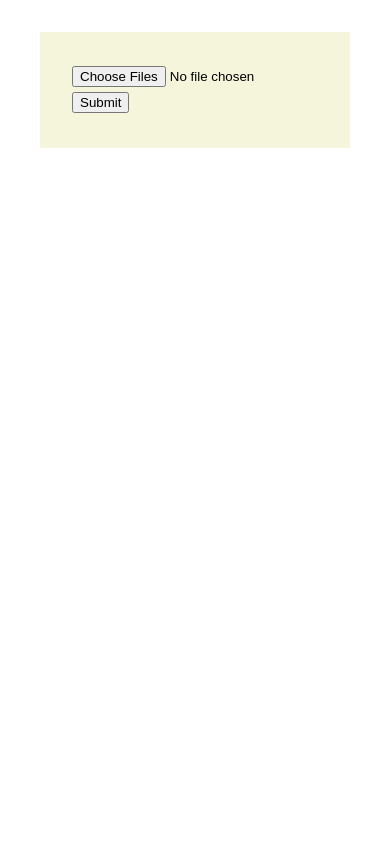
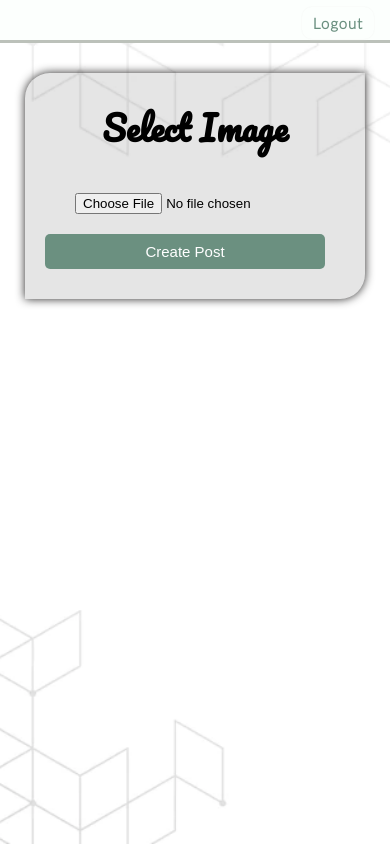
Before and after one commit to MonB003/2800-202210-BBY22, a website: page app/newPostPhoto.html in a window 390 px wide. Drawn offline with Linux system fonts and the light colour scheme.

Commit message:
add css and media queries to newPostPhoto page

```diff
--- a/app/newPostPhoto.html
+++ b/app/newPostPhoto.html
@@ -1,65 +1,49 @@
 <!DOCTYPE html>
 <html lang="en">
+
   <head>
-    <title>Upload Images Example</title>
-    <meta charset="utf-8"/>
-    <style media="screen">
-      @import url(https://fonts.googleapis.com/css?family=Hind);
+    <title>Post New Item</title>
+    <meta charset="UTF-8">
+    <meta http-equiv="X-UA-Compatible" content="IE=edge">
+    <meta name="viewport" content="width=device-width, initial-scale=1.0">
+    <link href="/imgs/OTH-favicon.ico" rel="icon" type="image/x-icon" />
 
-      body {
-        font-family: 'Hind', sans-serif;
-        font-size: 12pt;
-      }
-      form {
-        margin: 2em;
-        padding: 2em;
-        background-color: beige;
-      }
-    </style>
-    <link href="/img/favicon.ico" rel="icon" type="image/x-icon" />
+    <!-- Styles Page for New Post -->
+    <link rel="stylesheet" href="/css/newPostPhoto.css">
   </head>
+
   <body>
-    <div id="container">
-      <form id="upload-images-form">
-        <input id="image-upload" type="file" value="Upload Image" accept="image/png, image/gif, image/jpeg" multiple="multiple"/>
-        <input id="submit" type="submit" value="Submit"/>
-      </form>
+    <!-- Header -->
+    <header id="header">
+      <!-- Navbar -->
+      <nav id="navbar">
+        <div class="headerContainer">
+          <div id="navLogout">
+            <form action="/logout" method="get" id="logoutForm">
+              <input type="submit" id="logout" class="nav-button" value="Logout" />
+            </form>
+          </div>
+        </div>
+      </nav>
+    </header>
+
+    <div id="content">
+      <div id="newPostHeading">
+        <h1 id="postTitle">Select Image</h1>
+        <br>
+      </div>
+      <div id="container">
+        <form id="upload-images-form">
+          <input id="image-upload" type="file" value="Upload Image" accept="image/png, image/gif, image/jpeg"/>
+          <input id="submit" type="submit" value="Create Post"/>
+        </form>
+        <br>
+      </div>
     </div>
-    <script>
-        const upLoadForm = document.getElementById("upload-images-form");
-        upLoadForm.addEventListener("submit", uploadImages);
 
-        function uploadImages(e) {
-            e.preventDefault();
+    <!-- JavaScript -->
+    <script src="/js/newPostPhoto.js"></script>
 
-            const imageUpload = document.querySelector('#image-upload');
-            const formData = new FormData();
+  </body>
 
-            for(let i =0; i < imageUpload.files.length; i++) {
-                // put the images from the input into the form data
-                formData.append("files", imageUpload.files[i]);
-            }
-
-            const options = {
-                method: 'POST',
-                body: formData,
-                // don't put a header in, the browser will do that for us
-//                headers: {
-//                  "Content-Type": "multipart/form-data"
-//                }
-            };
-            //delete options.headers['Content-Type'];
-
-            // now use fetch
-            fetch("/upload-images2", options
-            ).then(function(res) {
-              console.log(res);
-              window.location.replace("/main")
-            }).catch(function(err) {("Error:", err)}
-            );
-        }
-
-
-    </script>
-  </body>
 </html>
--- /dev/null
+++ b/public/css/newPostPhoto.css
@@ -0,0 +1,159 @@
+@import url('https://fonts.googleapis.com/css2?family=Architects+Daughter&family=Balsamiq+Sans:ital@1&family=Lato:wght@300&family=Nunito:wght@700&family=Orbitron:wght@500&family=Pacifico&family=Raleway:ital@1&family=Shadows+Into+Light&display=swap');
+
+* {
+  margin: 0;
+  padding: 0;
+}
+
+.headerContainer {
+  display: grid;
+  grid-template-columns: 100%;
+  font-family: 'Nanum Gothic', sans-serif;
+  font-weight: bold;
+  border-bottom-style: solid;
+  border-color: #BCC1BA;
+  height: 42px;
+  background-color: #FCFFFD;
+  color: rgb(77, 82, 86);
+  display: flex;
+  align-items: center;
+  justify-content: center;
+}
+
+#navLogout {
+  position: fixed;
+  right: 0;
+  width: 8em;
+  margin-top: 0.8em;
+  margin-right: -2.5em;
+}
+
+#logout {
+  border: none;
+  outline: none;
+  background-color: transparent;
+  padding: 5pt;
+  padding-left: 8pt;
+  padding-right: 8pt;
+  font-family: 'Lato', sans-serif;
+  letter-spacing: 1px;
+  font-size: 15px;
+  color: #6B9080;
+  margin-bottom: 10pt;
+  font-weight: bold;
+  border: 10px;
+  border-color: aliceblue;
+  border-radius: 10px;
+  box-shadow: 0 0 2px rgb(243, 243, 243);
+}
+
+#logout:hover {
+  background-color: rgb(216, 215, 215);
+  box-shadow: 1px 1px 3px #CCE3DE;
+}
+
+body {
+  font-family: sans-serif;
+  background: url("/imgs/background3.jpg") center/cover fixed;
+  background-repeat: no-repeat;
+  overflow: hidden;
+  background-size: cover;
+}
+
+.grid {
+  display: grid;
+  grid-template-columns: 3% 62% 15%;
+  grid-template-rows: 20% 70% 10%;
+}
+
+#newPostHeading {
+  grid-area: 2/2/3/3;
+  width: 100%;
+  align-items: center;
+  justify-content: center;
+  font-size: 17px;
+
+}
+
+#newPostHeading>h1 {
+  font-family: 'Pacifico';
+  padding-top: 5px;
+  text-align: center;
+}
+
+#content {
+  grid-area: 2/2/3/3;
+  background-color: rgba(0, 0, 0, 0.1);
+  width: 500px;
+  margin: 2% auto;
+  border-top-left-radius: 25px;
+  border-bottom-right-radius: 25px;
+  box-shadow: 0 0 10px rgb(40, 39, 39);
+  padding: 20px;
+  font-family: 'Lato', sans-serif;
+  font-weight: bold;
+}
+
+#signUpForm {
+  text-align: center;
+  align-items: center;
+}
+
+#submit{
+  width: 400px;
+  height: 40px;
+  border: none;
+  outline: none;
+  box-sizing: border-box;
+  font-size: 15px;
+  color: rgb(255, 255, 255);
+  background-color: #6B9080;
+  border-radius: 5px;
+  margin-left : 10%;
+  margin-top: 5%;
+}
+
+#image-upload {
+  margin-left : 10%;
+  margin-top: 5%;
+}
+
+#submit:hover {
+  background-color: #526e62;
+  box-shadow: 1px 1px 3px rgb(73, 71, 71);
+}
+
+@media only screen and (max-width : 1000px) {
+
+.headerContainer {
+    height: 40px;
+  }
+
+  #logout {
+    margin-bottom: 5pt;
+  }
+
+  #content {
+    width: 300px;
+    margin-top: 30px;
+  }
+
+  #signUpForm input {
+    width: 280px;
+    height: 35px;
+    margin-bottom: 5px;
+  }
+
+  #submit {
+    width: 280px;
+    height: 35px;
+    margin-left: 0%;
+    margin-bottom: 8px;
+    margin-top: 20px;
+    margin-bottom: -15px;
+  }
+
+  #uploadFile {
+    padding-top: 5px;
+  }
+}
--- a/public/js/clientViewPost.js
+++ b/public/js/clientViewPost.js
@@ -2,7 +2,6 @@
 
 // Updates a user's data in the database
 async function getPostOwner() {
-
 
     // Sends data to the server and saves it to a session
     const dataSent = {
@@ -23,10 +22,6 @@ async function getPostOwner() {
     const jsonData = await postResponse.json();
 
     document.querySelector("#post-owner").innerHTML = jsonData.name;
-    // alert(jsonData.item_pic);
-    // let postpic = "<img src=\"imgs/userPic-" + jsonData.item_pic + "\" alt=\"profile-pic\" id=\"picID\">"
-    // document.querySelector("#postimage").innerHTML = postpic;
-
 };
 
 getPostOwner();
--- /dev/null
+++ b/public/js/newPostPhoto.js
@@ -0,0 +1,27 @@
+"use strict";
+
+const upLoadForm = document.getElementById("upload-images-form");
+upLoadForm.addEventListener("submit", uploadImages);
+
+function uploadImages(e) {
+  e.preventDefault();
+
+  const imageUpload = document.querySelector('#image-upload');
+  const formData = new FormData();
+
+  for (let i = 0; i < imageUpload.files.length; i++) {
+    // put the images from the input into the form data
+    formData.append("files", imageUpload.files[i]);
+  }
+
+  const options = {
+    method: 'POST',
+    body: formData,
+  };
+  fetch("/upload-images2", options
+  ).then(function (res) {
+    console.log(res);
+    window.location.replace("/main")
+  }).catch(function (err) { ("Error:", err) }
+  );
+}
```
Also changed, not shown: app/main.html (+1 -4 lines), app/newPost.html (+0 -4 lines), app/viewPost.html (+1 -2 lines), database.js (+0 -14 lines), public/js/newPost.js (+0 -15 lines), public/imgs/userPic-A2a-UML-Page-1.jpg (deleted), public/imgs/userPic-Capture (1).PNG (deleted), public/imgs/userPic-chair.jpg (deleted), public/imgs/userPic-flowerpot.jpg (deleted), public/imgs/userPic-html.PNG (deleted).
